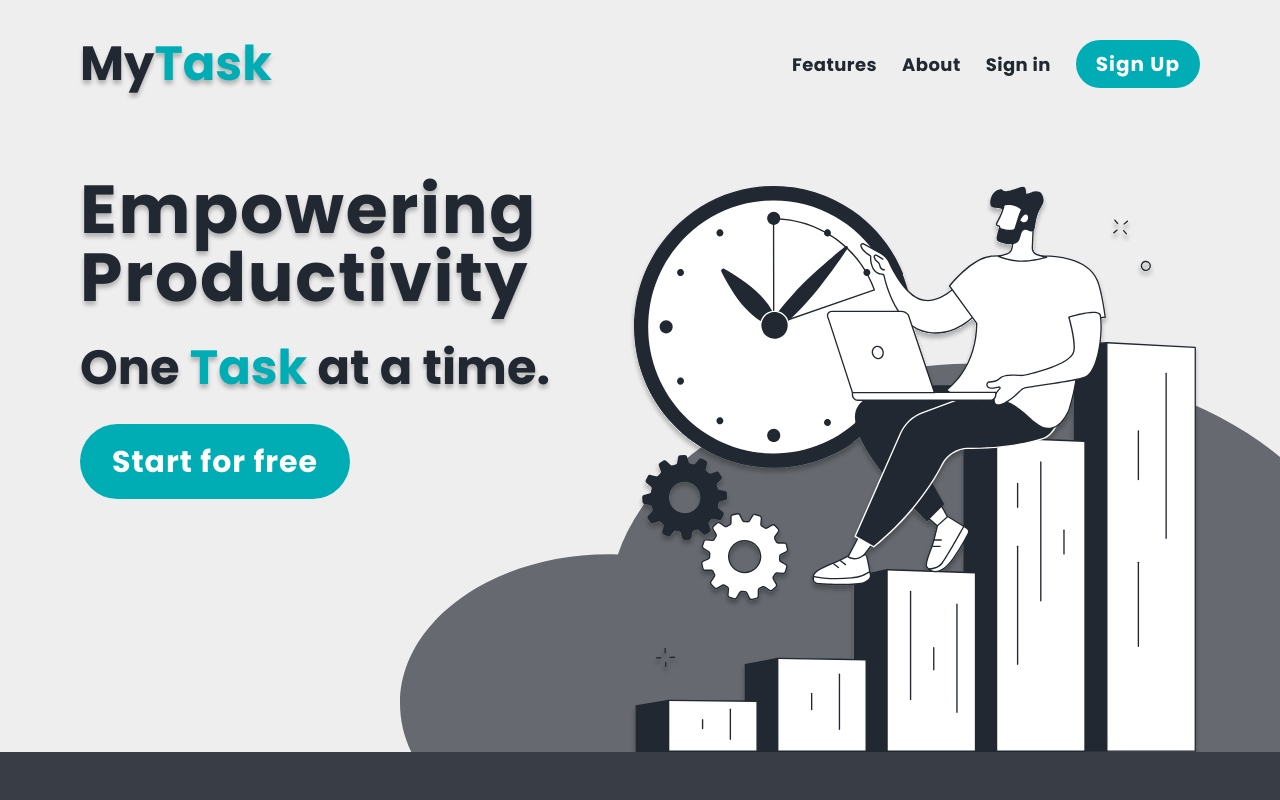
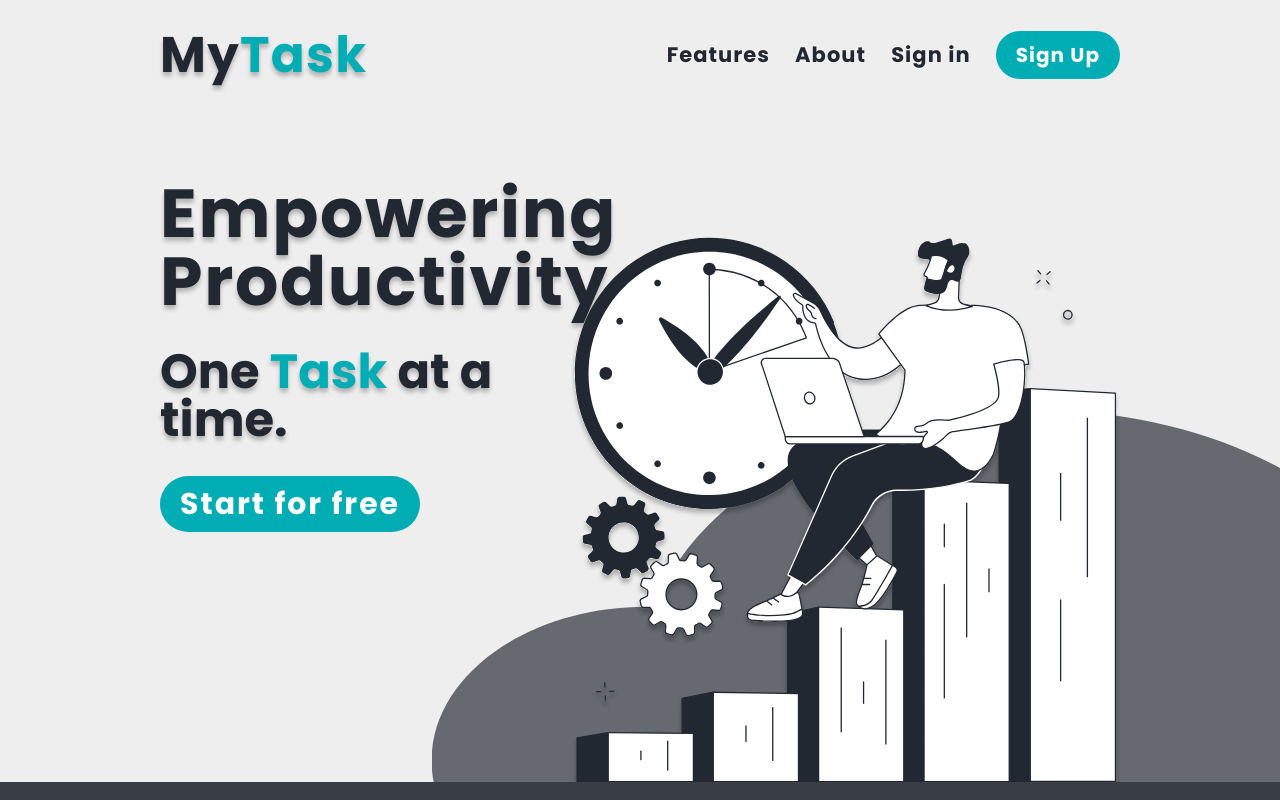
Before and after one commit to Jcarloluna/MyTask, a React (Vite) app in the folder client/: page / in a window 1280 px wide. Shown: the top 800 px of the page. Built offline with nearby package versions, Linux system fonts and the light colour scheme.

Commit message:
MT_uifix/landingpage+responsiveness

```diff
--- a/client/src/App.jsx
+++ b/client/src/App.jsx
@@ -1,6 +1,7 @@
 import { BrowserRouter as Router, Route, Routes } from "react-router-dom";
 import { Navbar } from "./components/Navbar";
 import { Dashboard } from "./pages/Dashboard";
+import { About } from "./pages/About";
 import { Home } from "./pages/Home";
 import { Provider } from "react-redux";
 import { ApolloClient, ApolloProvider, InMemoryCache } from "@apollo/client";
@@ -24,6 +25,7 @@ function App() {
             <Routes>
               <Route path="/" element={<Home />} />
               <Route path="/dashboard" element={<Dashboard />} />
+              <Route path="/about" element={<About />} />
               <Route path="*" element={<NotFound />} />
             </Routes>
           </Router>
--- a/client/src/components/Benefits.jsx
+++ b/client/src/components/Benefits.jsx
@@ -8,7 +8,7 @@ export const Benefits = () => {
     "col-span-3 lg:col-span-1 flex flex-col gap-8 text-center justify-center items-center";
 
   return (
-    <div className="h-auto min-h-[550px] px-[20px] sm:px-[40px] lg:px-[80px] overflow-hidden justify-center flex items-center py-[120px]">
+    <div className="h-auto min-h-[550px] px-[40px] sm:px-[80px] lg:px-[160px] overflow-hidden justify-center flex items-center py-[120px]">
       <div className="grid grid-cols-3 justify-around items-center gap-24">
         <div className={benefitCards}>
           <img src={productivity} alt="productivity" />
--- a/client/src/components/Footer.tsx
+++ b/client/src/components/Footer.tsx
@@ -6,9 +6,9 @@ import { FaLinkedin } from "react-icons/fa6";
 
 export const Footer = () => {
   return (
-    <div className="min-h-[100px] bg-mainGray flex flex-wrap justify-between items-center flex-row px-[20px] sm:px-[40px] lg:px-[80px] py-[30px]">
+    <div className="min-h-[100px] bg-mainGray flex flex-wrap gap-8 justify-center md:justify-between items-center flex-row px-[40px] sm:px-[80px] lg:px-[160px] py-[30px]">
       {/* <img src={jclLogo} alt="Logo" /> */}
-      <p className="text-white text-[21px] font-medium">
+      <p className="text-white text-[21px] font-medium text-center md:text-start">
         © Designed and Developed by JCL
       </p>
       <div className="text-white  flex-row flex gap-5">
--- a/client/src/components/Hero.jsx
+++ b/client/src/components/Hero.jsx
@@ -1,12 +1,19 @@
 import React from "react";
 import heroBlob from "../assets/hero/blob.svg";
 import heroImage from "../assets/hero/heroImage.svg";
+import { useNavigate } from "react-router-dom";
 
 export const Hero = () => {
+    const navigate = useNavigate()
+
+    const handleStart = () => {
+        navigate('/dashboard')
+    }
+
   return (
-    <div className="pt-12 border-b-[65px] border-mainGray h-auto  px-[20px] sm:px-[40px] lg:px-[80px] overflow-hidden">
-      <div className="grid grid-cols-7">
-        <div className="space-y-8 col-span-7 lg:col-span-3">
+    <div className="mt-[140px] lg:mt-[180px] border-b-[65px] border-mainGray h-auto px-[30px] sm:px-[70px] lg:px-[160px] overflow-hidden">
+      <div className="grid grid-cols-7 space-y-12">
+        <div className="space-y-4 md:space-y-8 col-span-7 xl:col-span-3">
           <div>
             <h1>Empowering</h1>
             <h1>Productivity</h1>
@@ -15,11 +22,11 @@ export const Hero = () => {
             One <span className="text-mainLightBlue text-shadow"> Task </span>{" "}
             at a time.
           </h2>
-          <button className="h-[75px] w-[270px] rounded-[50px]">
+          <button className="max-h-[75px] max-w-[270px] tracking-widest w-auto h-auto rounded-[50px]" onClick={handleStart}>
             <h3>Start for free</h3>
           </button>
         </div>
-        <div className="space-y-8 col-span-7 lg:col-span-4 flex justify-end items-end relative">
+        <div className="space-y-8 col-span-7 xl:col-span-4 flex justify-end items-end relative">
           <div className="relative">
             <img
               src={heroImage}
@@ -27,7 +34,7 @@ export const Hero = () => {
               className="z-[2] translate-y-2 relative"
             />
           </div>
-          <div className="absolute bottom-0 right-0 transform scale-150 translate-y-5">
+          <div className="absolute bottom-0 right-0 translate-x-20 transform scale-[2.5] md:scale-[1.8] translate-y-5">
             <img src={heroBlob} alt="Blob" />
           </div>
         </div>
--- a/client/src/components/Navbar.jsx
+++ b/client/src/components/Navbar.jsx
@@ -1,19 +1,38 @@
 import React from "react";
-import { Link, useLocation, useNavigate } from "react-router-dom";
+import { Link, useLocation, useNavigate, NavLink } from "react-router-dom";
 import { Link as ReactLink } from "react-scroll";
 import { useSelector, useDispatch } from "react-redux";
 import { formTaskActions, taskModalActions } from "../store";
 import { MODAL_TYPE } from "../constants/tasks";
+import { useState, useEffect } from "react";
+import { FaBarsStaggered, FaXmark } from "react-icons/fa6";
 
 export const Navbar = () => {
   const dispatch = useDispatch();
   const path = useLocation();
   const navigate = useNavigate();
   const isDashboard = path.pathname == "/dashboard";
+  const [isBurger, setIsBurger] = useState(false);
+  const [shadow, setShadow] = useState(false);
 
   const handleStart = () => {
     navigate("/dashboard");
   };
+
+  const handleBurgerClick = () => {
+    setIsBurger(!isBurger);
+  };
+
+  useEffect(() => {
+    const handleShadow = () => {
+      if (window.scrollY >= 75) {
+        setShadow(true);
+      } else {
+        setShadow(false);
+      }
+    };
+    window.addEventListener("scroll", handleShadow);
+  }, []);
 
   const handleSignout = () => {
     navigate("/");
@@ -21,40 +40,156 @@ export const Navbar = () => {
 
   const linkStyles = isDashboard
     ? `hidden`
-    : `text-[18px] text-center font-bold text-mainDarkBlue
-  hover:text-mainLightBlue duration-100 cursor-pointer tracking-wide`;
+    : `text-center font-bold text-mainDarkBlue
+  hover:text-mainLightBlue duration-100 cursor-pointer tracking-wider  ${
+    shadow ? "text-[18px]" : "text-[21px]"
+  }`;
 
   return (
     <div
-      className={
-        "flex flex-row justify-between items-center bg-none lg:py-[40px]  px-[20px] sm:px-[40px] lg:px-[80px]"
-      }
+      className={`
+        fixed z-50 duration-300 ease-in-out flex justify-between w-[100%] items-center py-[30px] px-[40px] sm:px-[80px] lg:px-[160px] bg-none
+       ${
+         shadow
+           ? "shadow-xl max-h-[60px] md:max-h-[75px] bg-mainWhite "
+           : "max-h-[150px]"
+       }`}
     >
       <div>
-        <h2 className="text-shadow">
+        <h1
+          className={`text-shadow duration-300 ease-in-out  ${
+            shadow
+              ? "text-[30px] md:text-[35px] lg:text-[40px]"
+              : "text-[40px] md:text-[45px] lg:text-[50px]"
+          }`}
+        >
           My<span className="text-mainLightBlue">Task</span>
-        </h2>
+        </h1>
       </div>
-      <ul className="flex flex-row justify-around items-center gap-[25px]">
+      <div>
+        <ul className="hidden lg:flex flex-row justify-around items-center gap-[25px]">
+          {path.pathname == "/about" && (
+            <li className={linkStyles}>
+              <NavLink to={"/"}>Home</NavLink>
+            </li>
+          )}
           <li className={linkStyles}>
             <ReactLink to={"features"} smooth={true} duration={120} offset={0}>
               Features
             </ReactLink>
           </li>
           <li className={linkStyles}>
-          <Link to={"/about"}>About</Link>
+            <NavLink to={"/about"} target="_blank">
+              About
+            </NavLink>
           </li>
           <li className={linkStyles}>
             <Link to={"/sign-in"}>Sign in</Link>
           </li>
           {!isDashboard ? (
-          <button onClick={handleStart}>Sign Up</button>
+            <NavLink
+              to={"/dashboard"}
+              onClick={handleBurgerClick}
+              className={
+                "rounded-[25px] tracking-wider text-white hover:-translate-y-1 duration-100 bg-mainLightBlue font-bold text-xl py-[10px] px-[20px]"
+              }
+            >
+              Sign Up
+            </NavLink>
           ) : path.pathname == "/dashboard" ? (
-          <button onClick={handleSignout}>Sign out</button>
+            <NavLink
+              to={"/"}
+              onClick={handleBurgerClick}
+              className={
+                "rounded-[25px] tracking-wider text-white hover:-translate-y-1 duration-100 bg-mainLightBlue font-bold text-xl py-[10px] px-[20px]"
+              }
+            >
+              Sign out
+            </NavLink>
           ) : (
             ""
           )}
         </ul>
       </div>
+      <div
+        className="flex lg:hidden items-center justify-center cursor-pointer"
+        onClick={handleBurgerClick}
+      >
+        {!isBurger ? (
+          <FaBarsStaggered
+            size={shadow ? 35 : 50}
+            title="Navigate"
+            className="text-mainLightBlue duration-300 ease-in-out"
+          />
+        ) : (
+          <FaXmark
+            size={shadow ? 35 : 50}
+            title="Navigate"
+            className="text-mainLightBlue duration-300 ease-in-out"
+          />
+        )}
+      </div>
+
+      <div
+        className={`lg:hidden duration-500 ease-in-out absolute top-[110px] py-[20px] right-[40px] sm:right-[80px] lg:right-[160px]
+        rounded-[25px] shadow-2xl border-mainLightBlue border-[2px] list-none bg-mainWhite ${
+          isBurger ? "flex" : " translate-x-[500px] opacity-0"
+        }`}
+      >
+        <div className="flex flex-col justify-start items-center p-[20px] space-y-8 ">
+          {path.pathname == "/about" && (
+            <li className={linkStyles}>
+              <NavLink to={"/"} onClick={handleBurgerClick}>
+                Home
+              </NavLink>
+            </li>
+          )}
+          <li className={linkStyles}>
+            <ReactLink
+              to={"features"}
+              smooth={true}
+              duration={120}
+              offset={0}
+              onClick={handleBurgerClick}
+            >
+              Features
+            </ReactLink>
+          </li>
+          <li className={linkStyles}>
+            <NavLink to={"/about"} target="_blank" onClick={handleBurgerClick}>
+              About
+            </NavLink>
+          </li>
+          <li className={linkStyles}>
+            <Link to={"/sign-in"} onClick={handleBurgerClick}>
+              Sign in
+            </Link>
+          </li>
+          {!isDashboard ? (
+            <NavLink
+              to={"/dashboard"}
+              onClick={handleBurgerClick}
+              className={
+                "rounded-[25px] tracking-wider text-white hover:-translate-y-1 duration-100 bg-mainLightBlue font-bold text-xl py-[10px] px-[20px]"
+              }
+            >
+              Sign Up
+            </NavLink>
+          ) : path.pathname == "/dashboard" ? (
+            <NavLink
+              to={"/"}
+              onClick={handleBurgerClick}
+              className={
+                "rounded-[25px] tracking-wider text-white hover:-translate-y-1 duration-100 bg-mainLightBlue font-bold text-xl py-[10px] px-[20px]"
+              }
+            >
+              Sign out
+            </NavLink>
+          ) : (
+            ""
+          )}
+        </div>
+      </div>
+    </div>
   );
 };
--- a/client/src/components/Quote.jsx
+++ b/client/src/components/Quote.jsx
@@ -5,7 +5,7 @@ import benjamin from "../assets/quote/benjamin.svg";
 export const Quote = () => {
   return (
     <div className="min-h-[600px] h-auto bg-mainGray">
-      <div className="flex px-[20px] sm:px-[40px] lg:px-[80px] py-[120px] flex-wrap justify-center items-center gap-12 md:gap-40">
+      <div className="flex px-[40px] sm:px-[80px] lg:px-[160px] py-[120px] flex-wrap justify-center items-center gap-12 md:gap-40">
         <div>
           <img src={benjamin} alt="benjamin" />
         </div>
--- a/client/src/styles/index.css
+++ b/client/src/styles/index.css
@@ -7,10 +7,18 @@
   body {
     @apply bg-mainWhite text-mainDarkBlue;
     font-family: "Poppins", sans-serif;
+    height: 100%;
+    width: 100%;
   }
 
-  section {
-    overflow: hidden;
+  #root {
+    position: absolute;
+  overflow: hidden;
+  top: 0;
+  left: 0;
+  width: 100%;
+  height: auto;
+  background-color: #eeeeee;
   }
 
   h2,
@@ -22,21 +30,21 @@
   }
 
   h1 {
-    @apply text-5xl md:text-6xl lg:text-[68px] font-bold text-shadow tracking-wide;
+    @apply text-4xl sm:text-6xl lg:text-[68px] font-bold text-shadow tracking-wide;
   }
   h2 {
-    @apply text-3xl md:text-4xl lg:text-5xl;
+    @apply text-2xl sm:text-4xl lg:text-5xl;
   }
 
   h3 {
-    @apply text-xl md:text-2xl lg:text-3xl;
+    @apply text-xl sm:text-2xl lg:text-3xl;
   }
 
   h4 {
-    @apply text-lg md:text-xl lg:text-2xl;
+    @apply text-lg sm:text-xl lg:text-2xl;
   }
   h5 {
-    @apply text-base md:text-lg lg:text-xl;
+    @apply text-base sm:text-lg lg:text-xl;
   }
 
   p {
@@ -46,22 +54,6 @@
   button {
     @apply rounded-[25px] tracking-wider text-white hover:-translate-y-1 duration-100 bg-mainLightBlue font-bold text-xl py-[10px] px-[20px];
   }
-}
-
-#root {
-  position: absolute;
-  overflow: hidden;
-  top: 0;
-  left: 0;
-  width: 100%;
-  height: auto;
-  background-color: #eeeeee;
-}
-
-body {
-  font-family: "Poppins", sans-serif;
-  height: 100%;
-  width: 100%;
 }
 
 /* Custom Scrollbar */
```
Also changed, not shown: client/src/components/Features.jsx (+5 -11 lines), client/src/pages/About.jsx (added, +59 -0 lines), client/src/assets/jclLogo.svg (added). Lines whose indentation alone changed are shown as unchanged.
